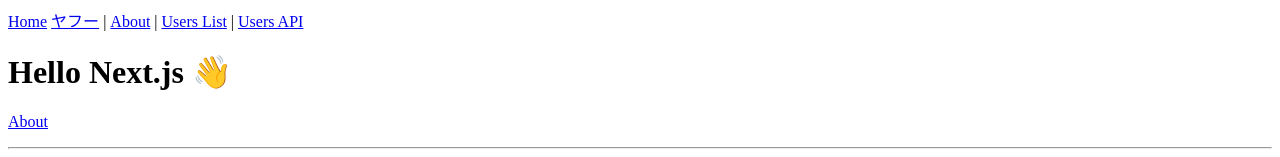
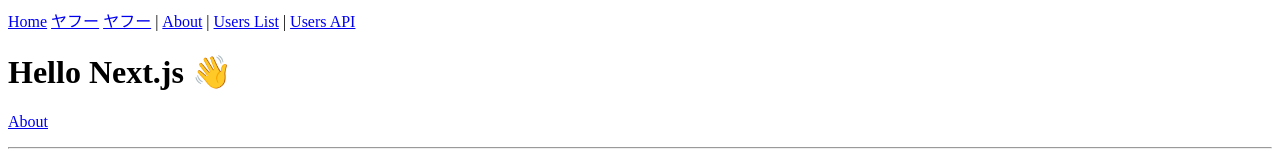
Before and after one commit to JUNoym/nursing-app-frontend, a Next.js app: page / in a window 1280 px wide. Shown: the top 157 px of the page. Built offline with nearby package versions, Linux system fonts and the light colour scheme.

Commit message:
yahoo1個追加

```diff
--- a/components/Layout.tsx
+++ b/components/Layout.tsx
@@ -22,6 +22,9 @@ const Layout = ({ children, title = 'This is the default title' }: Props) => (
         <Link href="https://www.yahoo.co.jp/?fr=top_ga1_ext1_bookmark">
           <a>ヤフー</a>
         </Link>{' '}
+        <Link href="https://www.yahoo.co.jp/?fr=top_ga1_ext1_bookmark">
+          <a>ヤフー</a>
+        </Link>{' '}
         |{' '}
         <Link href="/about">
           <a>About</a>
```
